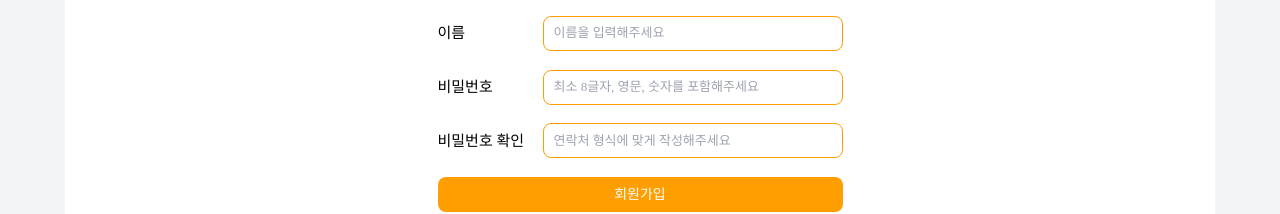
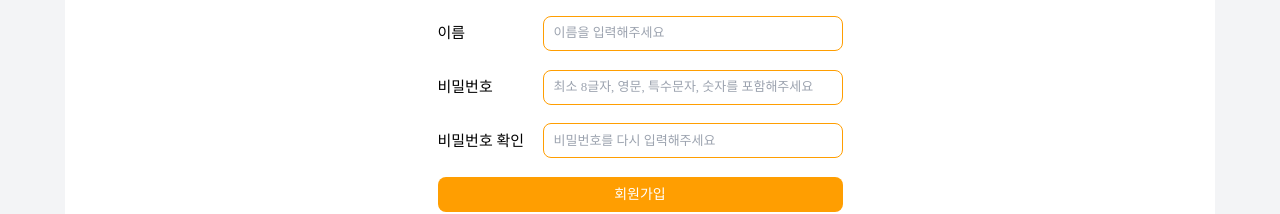
Before and after one commit to OurHomeRecipe/our-home-recipe-frontend, a React (Create React App) app: page /join in a window 1280 px wide. Shown: the part 658-872 px from the top of the page. Built offline with nearby package versions, Linux system fonts and the light colour scheme; a web font is replaced by a local one.

Commit message:
회원가입

```diff
--- a/src/api/queries/post.member.register.jsx
+++ b/src/api/queries/post.member.register.jsx
@@ -20,7 +20,7 @@ export default function PostMemberRegister({email, nickname, phoneNumber, name,
         }
     });
 
-    const handleSubmitEmail = (e) => {
+    const handleSubmitJoin = (e) => {
         e.preventDefault();
         mutation.mutate({email, nickname, phoneNumber, name, password, passwordConfirm}, {
             onSuccess: (data) => {
@@ -34,6 +34,6 @@ export default function PostMemberRegister({email, nickname, phoneNumber, name,
       };
 
   return (
-    <button onClick={handleSubmitEmail}>회원가입</button>
+    <button onClick={handleSubmitJoin}>회원가입</button>
   )
 }
--- a/src/pages/joinPage/JoinPage.presenter.jsx
+++ b/src/pages/joinPage/JoinPage.presenter.jsx
@@ -58,12 +58,12 @@ export default function JoinPageUI({
 
           <div className={style.joinBox}>
             <p>비밀번호</p>
-            <input type='password' placeholder='최소 8글자, 영문, 숫자를 포함해주세요' onChange={(e) => setPassword(e.target.value)}/>
+            <input type='password' placeholder='최소 8글자, 영문, 특수문자, 숫자를 포함해주세요' onChange={(e) => setPassword(e.target.value)}/>
           </div>
 
           <div className={style.joinBox}>
             <p>비밀번호 확인</p>
-            <input type='password' placeholder='연락처 형식에 맞게 작성해주세요' onChange={(e) => setPasswordConfirm(e.target.value)}/>
+            <input type='password' placeholder='비밀번호를 다시 입력해주세요' onChange={(e) => setPasswordConfirm(e.target.value)}/>
           </div>
 
           <PostMemberRegister
```
